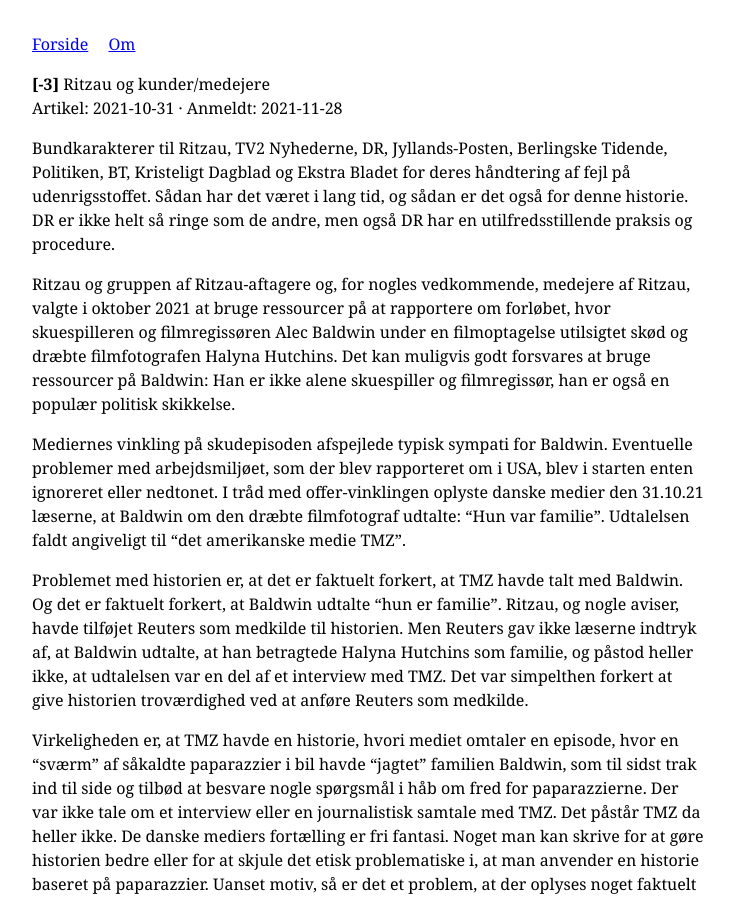
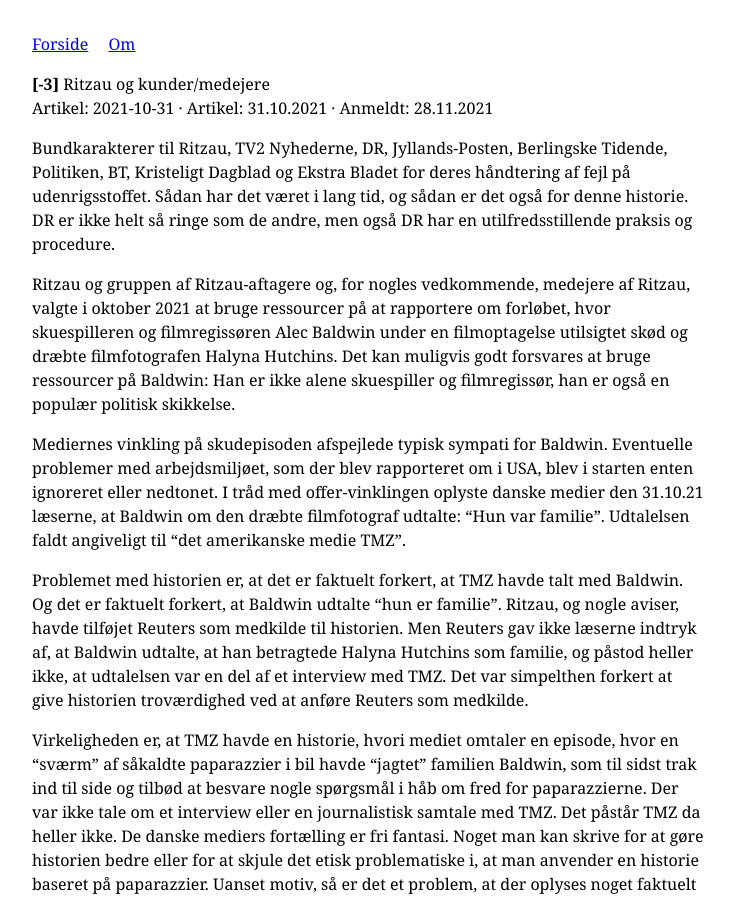
Before and after one commit to MichaelOAppel/OmJournalistik, a Jekyll site: the page built from _posts/2021-11-28-ritzau-we-are-family.md, in a window 1280 px wide and 900 px high. Shown: the whole window, without its empty margins (272-1006 px from the left). Built offline with Jekyll 4.4.1, drawn with Linux system fonts in a browser that asks for light colours.

Commit message:
Update 2021-11-28-ritzau-we-are-family.md

```diff
--- a/_posts/2021-11-28-ritzau-we-are-family.md
+++ b/_posts/2021-11-28-ritzau-we-are-family.md
@@ -8,7 +8,7 @@ anmeldt: 2021-11-28
 ---
 
 **[{{ page.karakter }}]** {{ page.medie }}
-Artikel: {{ page.artikel_dato }} · Anmeldt: {{ page.anmeldt }}
+Artikel: {{ page.artikel_dato }} · Artikel: {{ page.artikel_dato | date: "%d.%m.%Y" }} · Anmeldt: {{ page.anmeldt | date: "%d.%m.%Y" }}
 
 Bundkarakterer til Ritzau, TV2 Nyhederne, DR, Jyllands-Posten, Berlingske Tidende, Politiken, BT, Kristeligt Dagblad og Ekstra Bladet for deres håndtering af fejl på udenrigsstoffet. Sådan har det været i lang tid, og sådan er det også for denne historie. DR er ikke helt så ringe som de andre, men også DR har en utilfredsstillende praksis og procedure.
 
```
